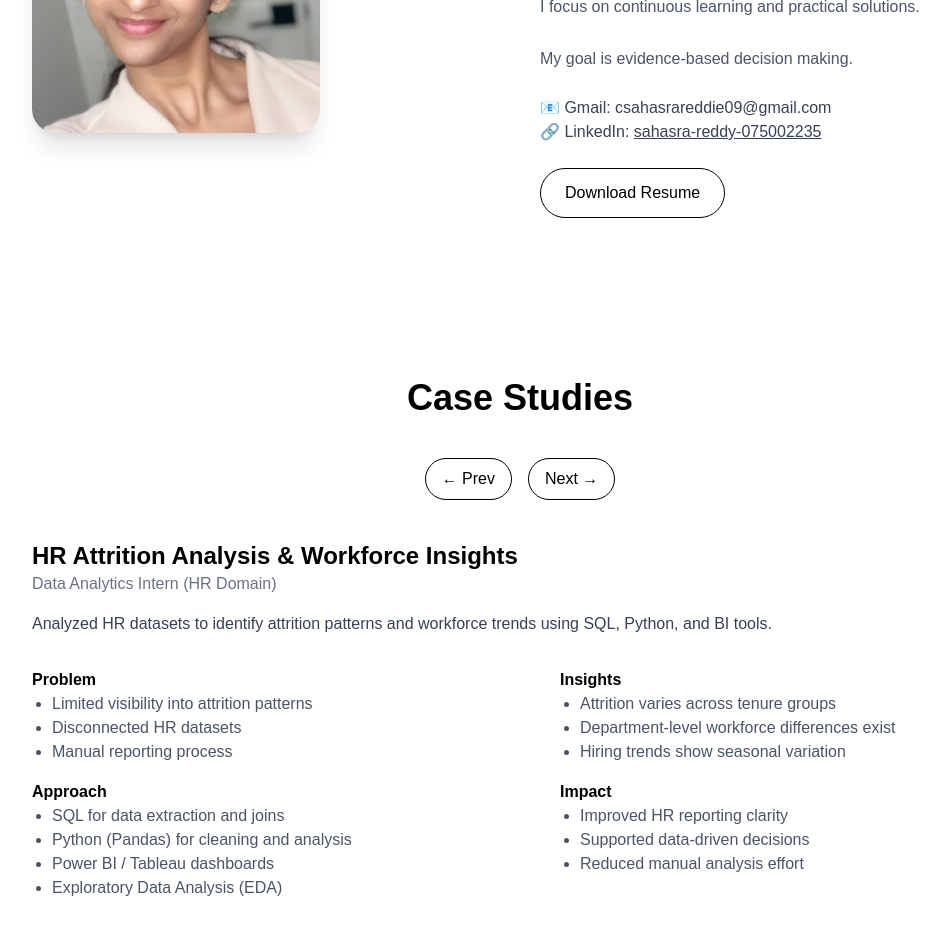
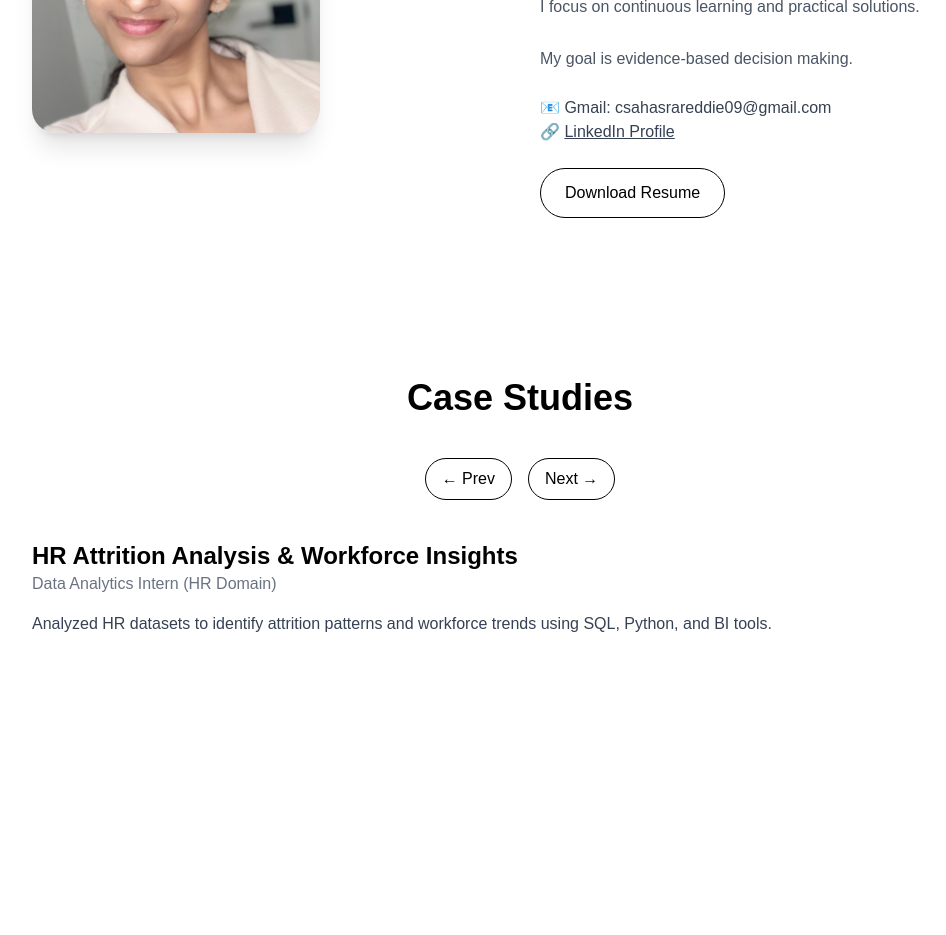
Before and after one commit to SahasraReddy9/my-portfolio, a Next.js app: page / in a window 1280 px wide. Shown: the part 1120-2055 px from the top of the page, without its empty margins (120-1066 px from the left). Built offline with nearby package versions, Linux system fonts and the light colour scheme.

Commit message:
fixed deployment build issue

```diff
--- a/app/page.tsx
+++ b/app/page.tsx
@@ -5,11 +5,14 @@ import { motion, AnimatePresence } from "framer-motion";
 
 /* ---------------- AI BACKGROUND ---------------- */
 function AINetworkBackground() {
-  const canvasRef = useRef(null);
+  const canvasRef = useRef<HTMLCanvasElement | null>(null);
 
   useEffect(() => {
     const canvas = canvasRef.current;
+    if (!canvas) return; // ✅ FIX 1
+
     const ctx = canvas.getContext("2d");
+    if (!ctx) return; // ✅ FIX 2
 
     let width = (canvas.width = window.innerWidth);
     let height = (canvas.height = window.innerHeight);
@@ -41,14 +44,27 @@ function AINetworkBackground() {
     }
 
     animate();
+
+    const handleResize = () => {
+      width = canvas.width = window.innerWidth;
+      height = canvas.height = window.innerHeight;
+    };
+
+    window.addEventListener("resize", handleResize);
+
+    return () => window.removeEventListener("resize", handleResize);
   }, []);
 
-  return <canvas ref={canvasRef} className="fixed inset-0 -z-10" />;
+  return (
+    <canvas
+      ref={canvasRef}
+      className="fixed inset-0 -z-10 pointer-events-none"
+    />
+  );
 }
 
 /* ---------------- PAGE ---------------- */
 export default function Page() {
-
   const [index, setIndex] = useState(0);
 
   const caseStudies = [
@@ -79,7 +95,6 @@ export default function Page() {
         "Reduced manual analysis effort"
       ]
     },
-
     {
       title: "Business KPI & Workforce Dashboard Reporting",
       role: "Business Intelligence Analyst Intern",
@@ -101,13 +116,8 @@ export default function Page() {
         "Improved reporting structure",
         "Clear hiring trend analysis"
       ],
-      impact: [
-        "Faster reporting cycles",
-        "Improved decision support",
-        "Structured KPI tracking"
-      ]
+      impact: ["Faster reporting cycles", "Improved decision support", "Structured KPI tracking"]
     },
-
     {
       title: "HR Process Automation & Reporting System",
       role: "Data Analyst / Automation Intern",
@@ -129,11 +139,7 @@ export default function Page() {
         "Need for automation confirmed",
         "Data consistency improved"
       ],
-      impact: [
-        "Reduced reporting time",
-        "Improved accuracy",
-        "Streamlined workflow"
-      ]
+      impact: ["Reduced reporting time", "Improved accuracy", "Streamlined workflow"]
     }
   ];
 
@@ -147,7 +153,6 @@ export default function Page() {
         <h1 className="text-5xl font-semibold">
           Hi, I’m Sahasra Reddy 👋
         </h1>
-
         <p className="mt-4 text-gray-600">
           Data Analyst | BI Analyst | Business Analyst
         </p>
@@ -156,35 +161,37 @@ export default function Page() {
       {/* ABOUT */}
       <section className="max-w-5xl mx-auto px-6 py-20 grid md:grid-cols-2 gap-10 items-center">
 
-        <div>
-          <img
-            src="/profile.jpg"
-            alt="Profile"
-            className="w-72 h-72 object-cover rounded-3xl shadow-xl"
-          />
-        </div>
+        <img
+          src="/profile.jpg"
+          alt="Profile"
+          className="w-72 h-72 object-cover rounded-3xl shadow-xl"
+        />
 
         <div>
           <h2 className="text-3xl font-semibold">About Me</h2>
 
           <p className="mt-4 text-gray-600 leading-relaxed">
-            I am a data-driven thinker who enjoys solving business problems through analytics.<br /><br />
-            I transform raw data into meaningful insights.<br /><br />
-            I work with HR and business intelligence datasets.<br /><br />
-            I focus on continuous learning and practical solutions.<br /><br />
+            I am a data-driven thinker who enjoys solving business problems through analytics.
+            <br /><br />
+            I transform raw data into meaningful insights.
+            <br /><br />
+            I work with HR and business intelligence datasets.
+            <br /><br />
+            I focus on continuous learning and practical solutions.
+            <br /><br />
             My goal is evidence-based decision making.
           </p>
 
           <div className="mt-6 text-gray-700">
             <p>📧 Gmail: csahasrareddie09@gmail.com</p>
             <p>
-              🔗 LinkedIn:{" "}
+              🔗{" "}
               <a
                 href="https://www.linkedin.com/in/sahasra-reddy-075002235"
                 target="_blank"
                 className="underline"
               >
-                sahasra-reddy-075002235
+                LinkedIn Profile
               </a>
             </p>
           </div>
@@ -207,16 +214,14 @@ export default function Page() {
 
         <div className="flex justify-center gap-4 mb-10">
           <button
-            onClick={() => setIndex((prev) => Math.max(prev - 1, 0))}
+            onClick={() => setIndex((p) => Math.max(p - 1, 0))}
             className="px-4 py-2 border rounded-full"
           >
             ← Prev
           </button>
 
           <button
-            onClick={() =>
-              setIndex((prev) => Math.min(prev + 1, caseStudies.length - 1))
-            }
+            onClick={() => setIndex((p) => Math.min(p + 1, caseStudies.length - 1))}
             className="px-4 py-2 border rounded-full"
           >
             Next →
@@ -226,7 +231,6 @@ export default function Page() {
         <div className="max-w-5xl mx-auto px-6 relative h-[500px]">
 
           <AnimatePresence mode="wait">
-
             <motion.div
               key={index}
               initial={{ opacity: 0, x: 60 }}
@@ -235,7 +239,6 @@ export default function Page() {
               transition={{ duration: 0.4 }}
               className="absolute w-full"
             >
-
               <h3 className="text-2xl font-semibold">
                 {caseStudies[index].title}
               </h3>
@@ -247,45 +250,7 @@ export default function Page() {
               <p className="mt-4 text-gray-700">
                 {caseStudies[index].summary}
               </p>
-
-              <div className="grid md:grid-cols-2 gap-8 mt-8">
-
-                <div>
-                  <h4 className="font-semibold">Problem</h4>
-                  <ul className="list-disc ml-5 text-gray-600">
-                    {caseStudies[index].problem.map((x, i) => (
-                      <li key={i}>{x}</li>
-                    ))}
-                  </ul>
-
-                  <h4 className="font-semibold mt-4">Approach</h4>
-                  <ul className="list-disc ml-5 text-gray-600">
-                    {caseStudies[index].approach.map((x, i) => (
-                      <li key={i}>{x}</li>
-                    ))}
-                  </ul>
-                </div>
-
-                <div>
-                  <h4 className="font-semibold">Insights</h4>
-                  <ul className="list-disc ml-5 text-gray-600">
-                    {caseStudies[index].insights.map((x, i) => (
-                      <li key={i}>{x}</li>
-                    ))}
-                  </ul>
-
-                  <h4 className="font-semibold mt-4">Impact</h4>
-                  <ul className="list-disc ml-5 text-gray-600">
-                    {caseStudies[index].impact.map((x, i) => (
-                      <li key={i}>{x}</li>
-                    ))}
-                  </ul>
-                </div>
-
-              </div>
-
             </motion.div>
-
           </AnimatePresence>
 
         </div>
```
